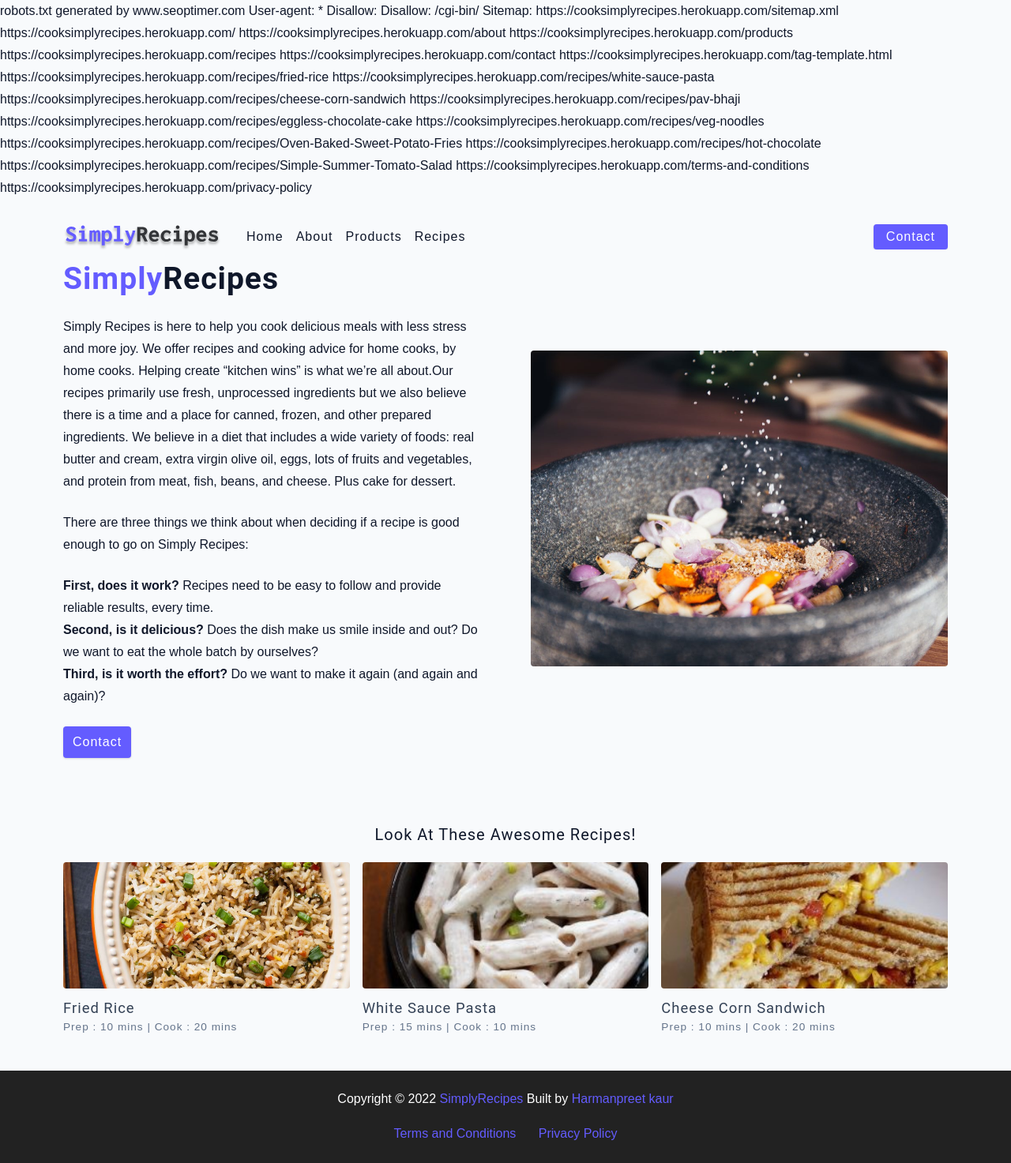
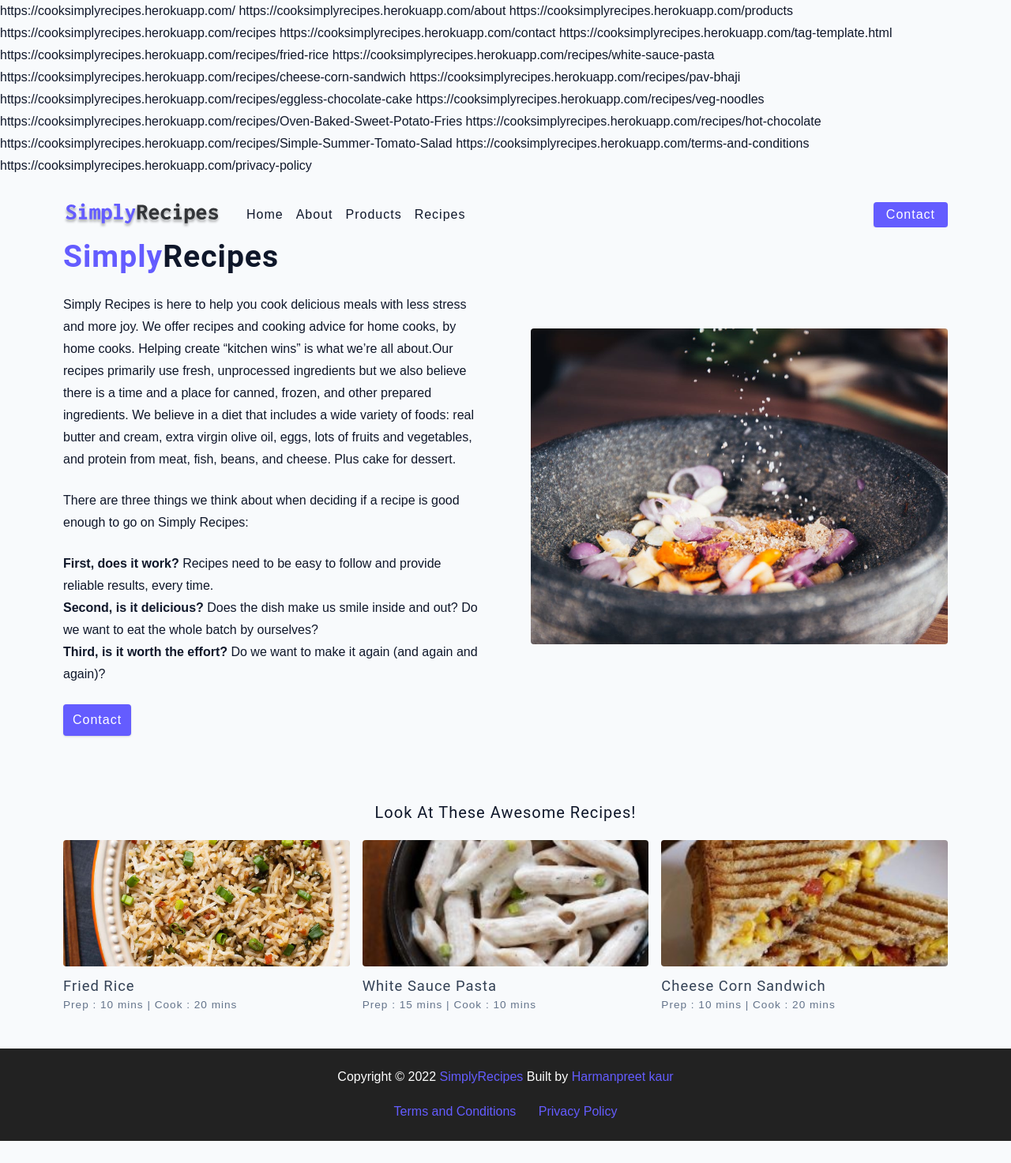
Before and after one commit to GaganBTS/Simply-recipes, a Django app: page /about in a window 1280 px wide. Shown: the whole page at 79% size. After the commit the page ends 1445 px from the top, so only its background shows below. Run offline with Django 4.2, Linux system fonts and the light colour scheme; some libraries are stand-ins or nearby versions.

Commit message:
Update base.html

```diff
--- a/SimplyRecipes/templates/base.html
+++ b/SimplyRecipes/templates/base.html
@@ -21,11 +21,7 @@
     <!-- main css -->
     <link rel="stylesheet" href="{% static 'main.css' %}" />
     <link rel="canonical" href="https://cooksimplyrecipes.herokuapp.com/" />
-    robots.txt generated by www.seoptimer.com
-User-agent: *
-Disallow:
-Disallow: /cgi-bin/
-Sitemap: https://cooksimplyrecipes.herokuapp.com/sitemap.xml
+
 
     <script type="application/ld+json">
 {
```
